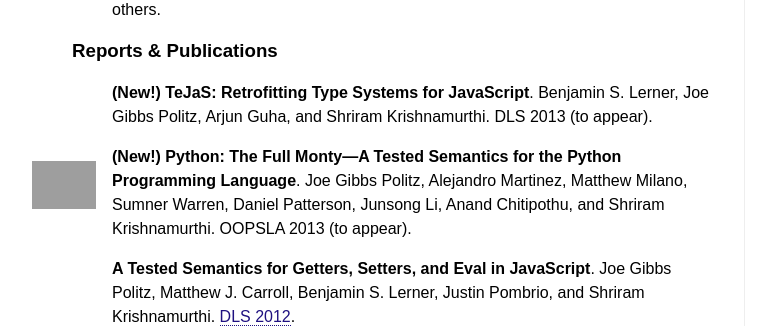
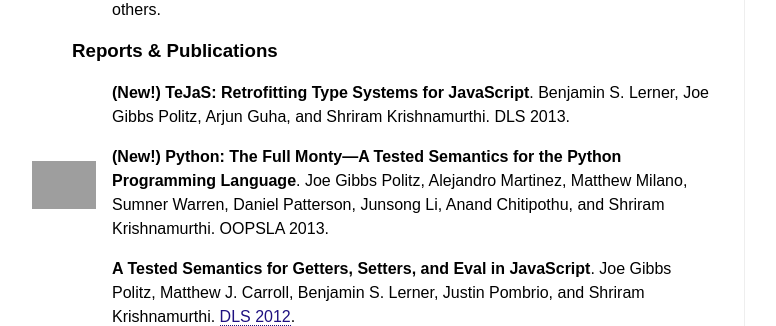
Before and after one commit to jpolitz/jpolitz.github.com, a Jekyll site: the page index.html, which Jekyll copies as it is, in a window 1280 px wide, cut to the strip 727-1053 px from the top of the page. Shown: the whole strip, without its empty margins (16-792 px from the left). Built offline with Jekyll 4.4.1, drawn with Linux system fonts in a browser that asks for light colours; grey boxes are pictures that could not be loaded.

Commit message:
no longer to appear

```diff
--- a/index.html
+++ b/index.html
@@ -136,8 +136,8 @@ Arjun Guha, Spiridon Eliopoulos, and Shriram Krishnamurthi.  </li>
   <div style='line-height:1.5em'>
 
     <ul>
-      <li><b>(New!) TeJaS: Retrofitting Type Systems for JavaScript</b>. Benjamin S. Lerner, Joe Gibbs Politz, Arjun Guha, and Shriram Krishnamurthi.  DLS 2013 (to appear).</li>
-      <li><a target="_blank" style="border: none; float: left; margin-top: 1em; margin-left: -5em;" href="http://splashcon.org/2013/cfp/665"><img style="width: 4em;" src="img/aec-badge.png"></img></a><b>(New!) Python: The Full Monty―A Tested Semantics for the Python Programming Language</b>.  Joe Gibbs Politz, Alejandro Martinez, Matthew Milano, Sumner Warren, Daniel Patterson, Junsong Li, Anand Chitipothu, and Shriram Krishnamurthi.  OOPSLA 2013 (to appear).</li>
+      <li><b>(New!) TeJaS: Retrofitting Type Systems for JavaScript</b>. Benjamin S. Lerner, Joe Gibbs Politz, Arjun Guha, and Shriram Krishnamurthi.  DLS 2013.</li>
+      <li><a target="_blank" style="border: none; float: left; margin-top: 1em; margin-left: -5em;" href="http://splashcon.org/2013/cfp/665"><img style="width: 4em;" src="img/aec-badge.png"></img></a><b>(New!) Python: The Full Monty―A Tested Semantics for the Python Programming Language</b>.  Joe Gibbs Politz, Alejandro Martinez, Matthew Milano, Sumner Warren, Daniel Patterson, Junsong Li, Anand Chitipothu, and Shriram Krishnamurthi.  OOPSLA 2013.</li>
 	    <li>
       <b>A Tested Semantics for Getters, Setters, and Eval in JavaScript</b>.
         Joe Gibbs Politz, Matthew J. Carroll, Benjamin S. Lerner, Justin Pombrio, and Shriram Krishnamurthi.
```
